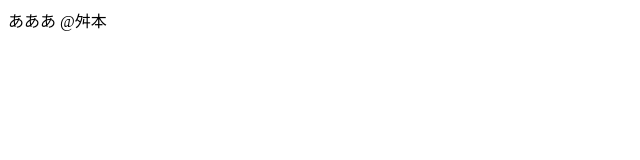
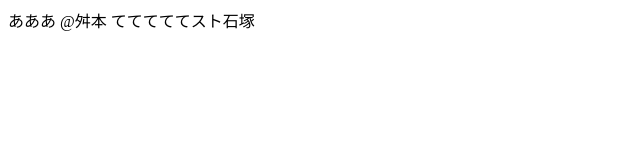
Before and after one commit to bridgetestgroup/test1, a plain HTML site: page index.html in a window 1280 px wide. Shown: the whole page, without its empty margins (0-640 px from the left). Drawn offline with Linux system fonts and the light colour scheme.

Commit message:
commit comment

```diff
--- a/index.html
+++ b/index.html
@@ -7,6 +7,6 @@
 <body>
 あああ @舛本
 
-
+てててててスト石塚
 </body>
 </html>
```
